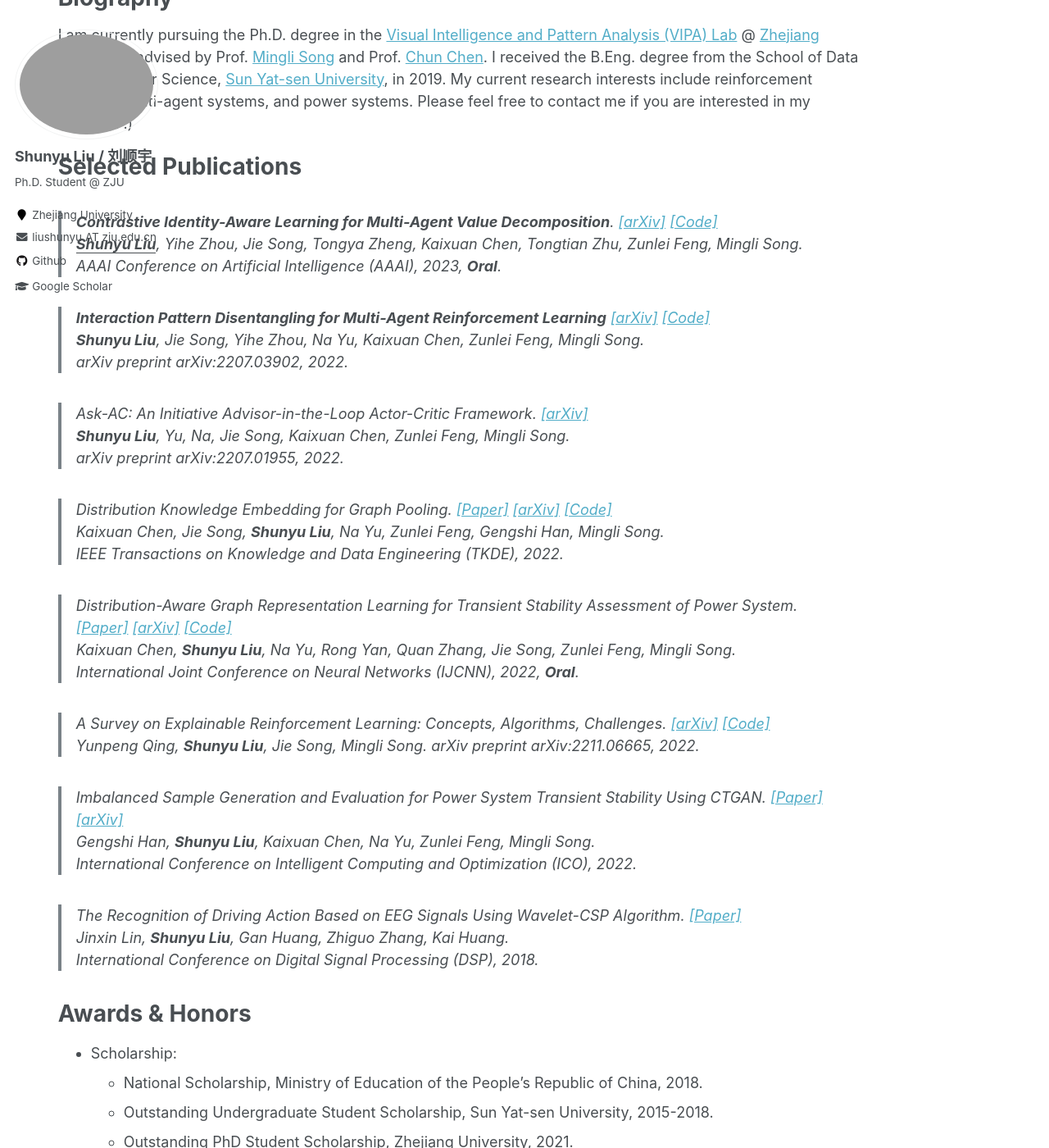
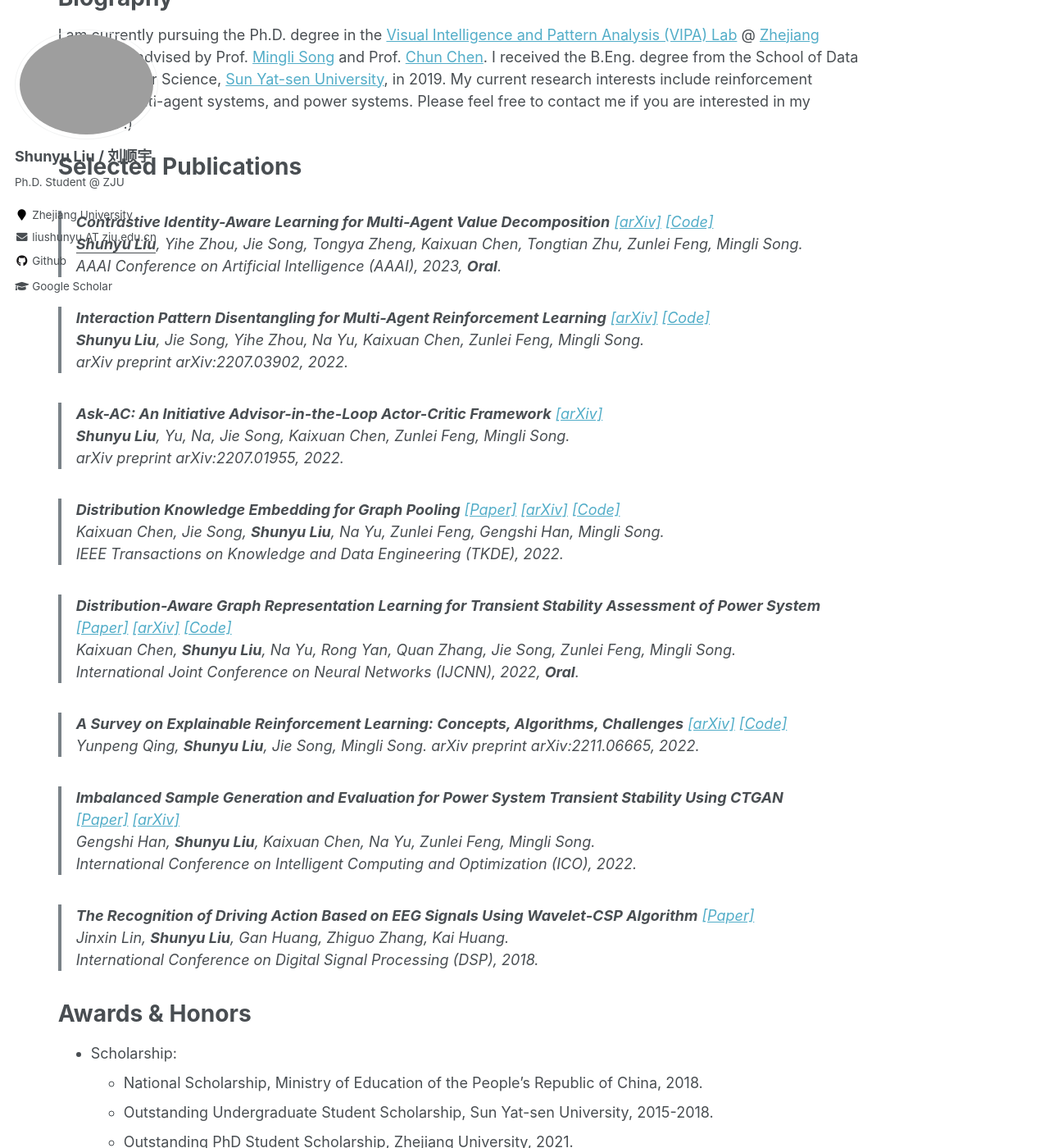
Before and after one commit to liushunyu/liushunyu.github.io, a Jekyll site: the page built from _pages/about.md, in a window 1280 px wide and 1400 px high, scrolled down 580 px. Shown: the whole window at 82% size. Built offline with Jekyll 4.4.1, drawn with Linux system fonts in a browser that asks for light colours.

```diff
--- a/_pages/about.md
+++ b/_pages/about.md
@@ -18,7 +18,7 @@ I am currently pursuing the Ph.D. degree in the [Visual Intelligence and Pattern
 Selected Publications
 ======
 
-> **Contrastive Identity-Aware Learning for Multi-Agent Value Decomposition**. [[arXiv]](https://arxiv.org/abs/2211.12712) [[Code]](https://github.com/liushunyu/CIA) \\
+> **Contrastive Identity-Aware Learning for Multi-Agent Value Decomposition** [[arXiv]](https://arxiv.org/abs/2211.12712) [[Code]](https://github.com/liushunyu/CIA) \\
   **<u>Shunyu Liu</u>**, Yihe Zhou, Jie Song, Tongya Zheng, Kaixuan Chen, Tongtian Zhu, Zunlei Feng, Mingli Song.\\
   AAAI Conference on Artificial Intelligence (AAAI), 2023, **Oral**.
 
@@ -26,27 +26,27 @@ Selected Publications
   > **Shunyu Liu**, Jie Song, Yihe Zhou, Na Yu, Kaixuan Chen, Zunlei Feng, Mingli Song.\\
   > arXiv preprint arXiv:2207.03902, 2022.
 
-> Ask-AC: An Initiative Advisor-in-the-Loop Actor-Critic Framework. [[arXiv]](https://arxiv.org/abs/2207.01955)\\
+> **Ask-AC: An Initiative Advisor-in-the-Loop Actor-Critic Framework** [[arXiv]](https://arxiv.org/abs/2207.01955)\\
   > **Shunyu Liu**, Yu, Na, Jie Song, Kaixuan Chen, Zunlei Feng, Mingli Song.\\
   > arXiv preprint arXiv:2207.01955, 2022.
 
-> Distribution Knowledge Embedding for Graph Pooling. [[Paper]](https://ieeexplore.ieee.org/abstract/document/9896198/) [[arXiv]](https://arxiv.org/abs/2109.14333) [[Code]](https://github.com/chenchkx/DKEPool) \\
+> **Distribution Knowledge Embedding for Graph Pooling** [[Paper]](https://ieeexplore.ieee.org/abstract/document/9896198/) [[arXiv]](https://arxiv.org/abs/2109.14333) [[Code]](https://github.com/chenchkx/DKEPool) \\
   > Kaixuan Chen, Jie Song, **Shunyu Liu**, Na Yu, Zunlei Feng, Gengshi Han, Mingli Song.\\
   > IEEE Transactions on Knowledge and Data Engineering (TKDE), 2022.
 
-> Distribution-Aware Graph Representation Learning for Transient Stability Assessment of Power System. [[Paper]](https://ieeexplore.ieee.org/abstract/document/9892854/) [[arXiv]](https://arxiv.org/abs/2205.06576) [[Code]](https://github.com/chenchkx/DKEPool-TSA) \\
+> **Distribution-Aware Graph Representation Learning for Transient Stability Assessment of Power System** [[Paper]](https://ieeexplore.ieee.org/abstract/document/9892854/) [[arXiv]](https://arxiv.org/abs/2205.06576) [[Code]](https://github.com/chenchkx/DKEPool-TSA) \\
   > Kaixuan Chen, **Shunyu Liu**, Na Yu, Rong Yan, Quan Zhang, Jie Song, Zunlei Feng, Mingli Song.\\
   > International Joint Conference on Neural Networks (IJCNN), 2022, **Oral**.
 
-> A Survey on Explainable Reinforcement Learning: Concepts, Algorithms, Challenges. [[arXiv]](https://arxiv.org/abs/2211.06665) [[Code]](https://github.com/Plankson/awesome-explainable-reinforcement-learning) \\
+> **A Survey on Explainable Reinforcement Learning: Concepts, Algorithms, Challenges** [[arXiv]](https://arxiv.org/abs/2211.06665) [[Code]](https://github.com/Plankson/awesome-explainable-reinforcement-learning) \\
   > Yunpeng Qing, **Shunyu Liu**, Jie Song, Mingli Song.
   > arXiv preprint arXiv:2211.06665, 2022.
 
-> Imbalanced Sample Generation and Evaluation for Power System Transient Stability Using CTGAN. [[Paper]](https://link.springer.com/chapter/10.1007/978-3-030-93247-3_55) [[arXiv]](https://arxiv.org/abs/2112.08836) \\
+> **Imbalanced Sample Generation and Evaluation for Power System Transient Stability Using CTGAN** [[Paper]](https://link.springer.com/chapter/10.1007/978-3-030-93247-3_55) [[arXiv]](https://arxiv.org/abs/2112.08836) \\
   > Gengshi Han, **Shunyu Liu**, Kaixuan Chen, Na Yu, Zunlei Feng, Mingli Song.\\
   > International Conference on Intelligent Computing and Optimization (ICO), 2022.
 
-> The Recognition of Driving Action Based on EEG Signals Using Wavelet-CSP Algorithm. [[Paper]](https://ieeexplore.ieee.org/abstract/document/8631540/)  \\
+> **The Recognition of Driving Action Based on EEG Signals Using Wavelet-CSP Algorithm** [[Paper]](https://ieeexplore.ieee.org/abstract/document/8631540/)  \\
   > Jinxin Lin, **Shunyu Liu**, Gan Huang, Zhiguo Zhang, Kai Huang.\\
   > International Conference on Digital Signal Processing (DSP), 2018.
 
```
